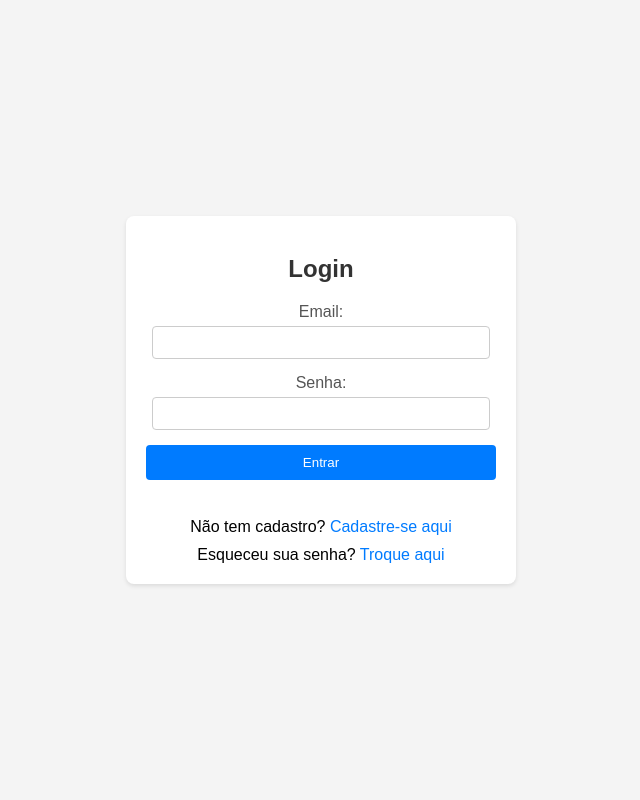
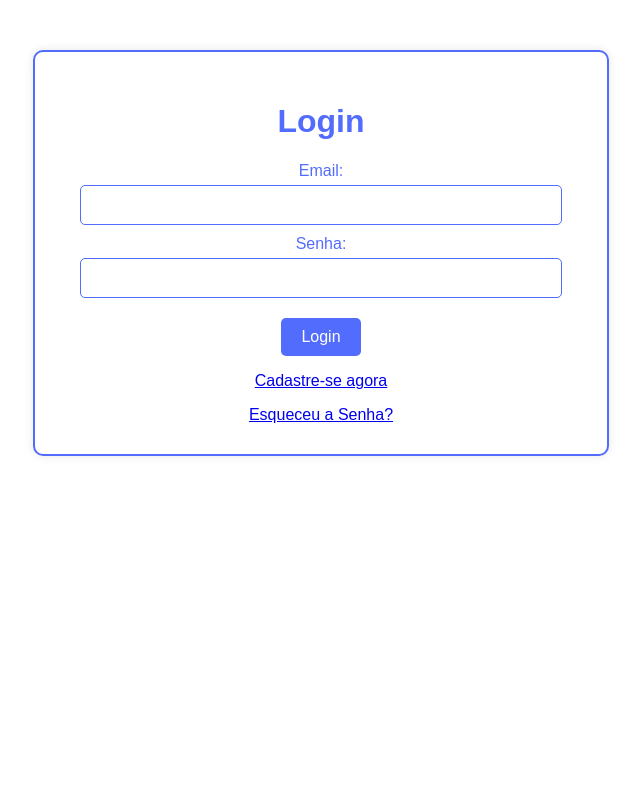
Before and after one commit to FGA-REQ/2024.2-Champions, a FastAPI app: page /login in a window 1280 px wide. Shown: the whole page, without its empty margins (319-959 px from the left). Run offline with FastAPI, Linux system fonts and the light colour scheme.

Commit message:
Add files via upload
Página Html de login

```diff
--- a/templates/login.html
+++ b/templates/login.html
@@ -1,37 +1,90 @@
 <!DOCTYPE html>
-<html lang="pt-br">
-  <head>
-    <meta charset="UTF-8" />
-    <meta name="viewport" content="width=device-width, initial-scale=1.0" />
-    <title>Login</title>
-    <link rel="stylesheet" href="../static/style.css" />
-  </head>
-  <body>
-    <div class="login-container">
-      <h2>Login</h2>
+<html lang="pt-BR">
+<head>
+    <meta charset="UTF-8">
+    <meta name="viewport" content="width=device-width, initial-scale=1.0">
+    <title>Média Mestre- Cadastro</title>
+    <style>
+        body {
+            font-family: Arial, sans-serif;
+            background-color: white;
+            text-align: center;
+            margin: 0;
+            padding: 0;
+        }
+        .container {
+            background: #ffffff;
+            width: 40%;
+            margin: 50px auto;
+            padding: 30px;
+            border-radius: 10px;
+            box-shadow: 0 0 10px rgba(0, 0, 0, 0.1);
+            border: 2px solid #526cfe;
+        }
+        h1 {
+            color: #526cfe;
+        }
+        label {
+            font-size: 16px;
+            display: block;
+            margin: 10px 0 5px;
+            color: #526cfe;
+        }
+        input {
+            width: 90%;
+            padding: 10px;
+            border: 1px solid #526cfe;
+            border-radius: 5px;
+            font-size: 16px;
+        }
+        button {
+            background-color: #526cfe;
+            color: white;
+            border: none;
+            padding: 10px 20px;
+            font-size: 16px;
+            border-radius: 5px;
+            cursor: pointer;
+            margin-top: 20px;
+        }
+        button:hover {
+            background-color: #4052c4;
+        }
+        .secondary-button {
+            background: none;
+            border: none;
+            color: #526cfe;
+            text-decoration: underline;
+            cursor: pointer;
+            margin-top: 10px;
+            font-size: 14px;
+        }
+        .secondary-button:hover {
+            color: #4052c4;
+        }
+    </style>
+    <script>
+        function redirectToUserPage(event) {
+            event.preventDefault();
+            window.location.href = "paginaUsuario.html";
+        }
+    </script>
+</head>
+<body>
+    <div class="container">
+        <h1>Login</h1>
+        <form onsubmit="redirectToUserPage(event)">
+            <label for="email">Email:</label>
+            <input type="email" id="email" name="email" required>
 
-      {% if request.query_params.get('message') %}
-      <div class="error-message">
-        <p>{{ request.query_params.get('message') }}</p>
-      </div>
-      {% endif %}
+            <label for="senha">Senha:</label>
+            <input type="password" id="senha" name="senha" required>
 
-      <form method="post" action="/login">
-        <label for="email">Email:</label>
-        <input type="email" id="email" name="email" required />
-
-        <label for="password">Senha:</label>
-        <input type="password" id="password" name="password" required />
-
-        <button type="submit">Entrar</button>
-      </form>
-      <br />
-      <div class="register-link">
-        Não tem cadastro? <a href="/cadastro">Cadastre-se aqui</a>
-      </div>
-      <div class="register-link">
-        Esqueceu sua senha? <a href="/change-password">Troque aqui</a>
-      </div>
+            <button type="submit">Login</button>
+        </form>
+        <p></p>
+        <p><a href="cadastro.html">Cadastre-se agora</a></p>
+        <a href="senha.html">Esqueceu a Senha?</a>
     </div>
-  </body>
+</body>
 </html>
```
